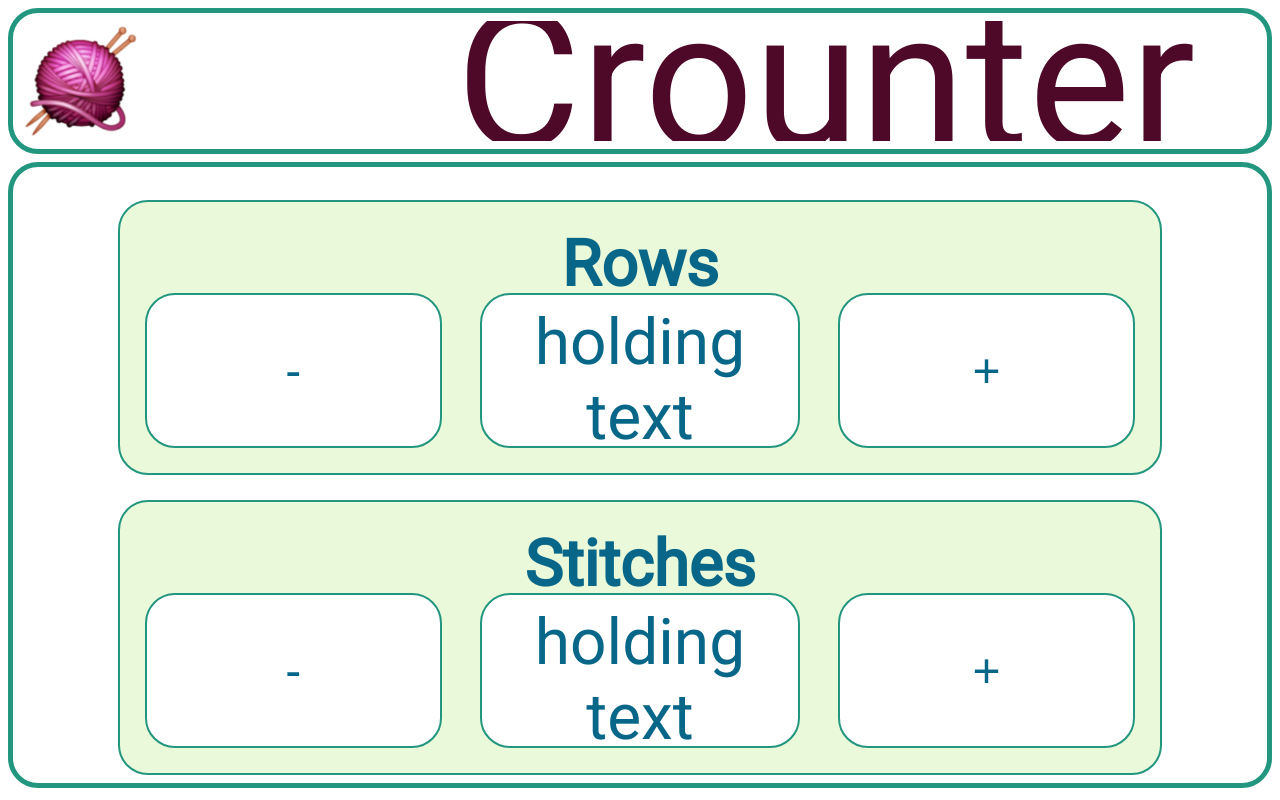
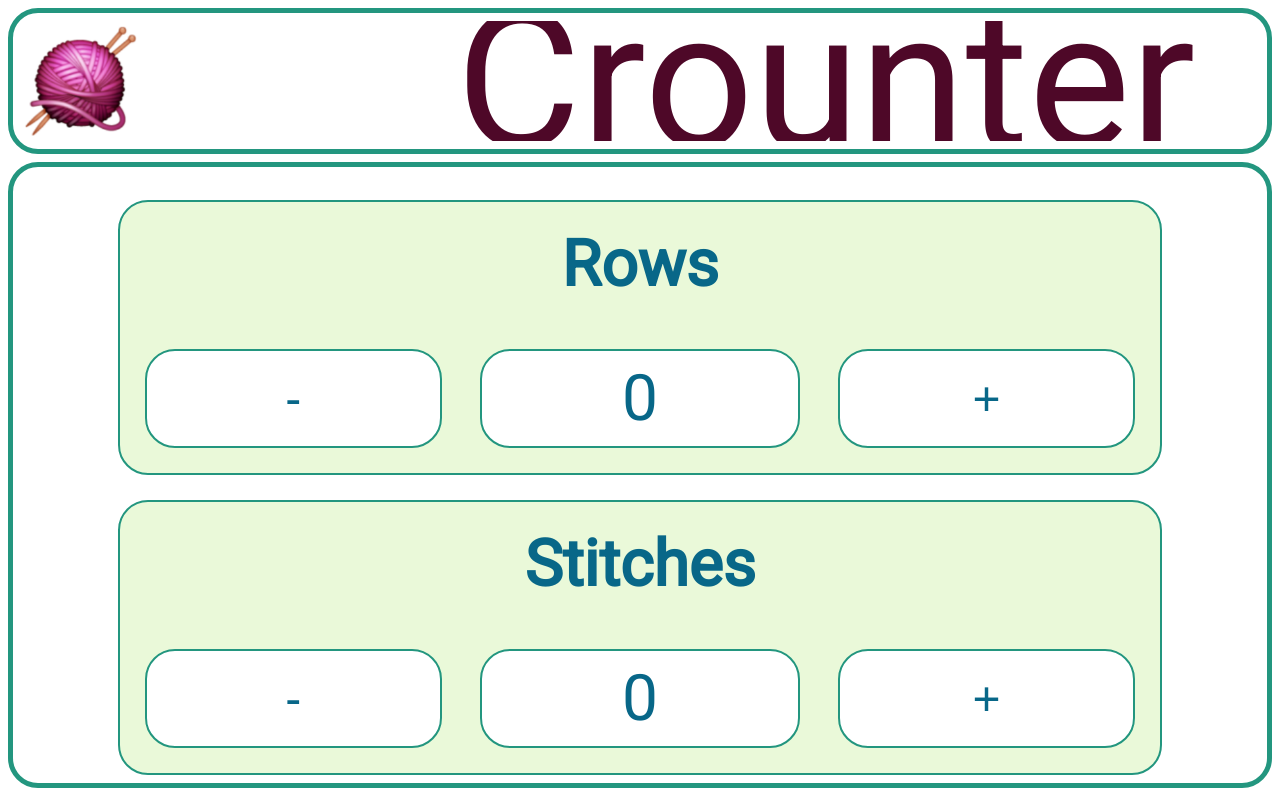
Before and after one commit to lucywho/stash-track, a React (Create React App) app: page / in a window 1280 px wide. Built offline with nearby package versions, Linux system fonts and the light colour scheme.

Commit message:
basic functions complete

```diff
--- a/public/style.css
+++ b/public/style.css
@@ -99,7 +99,7 @@ button {
     border: #23967f 2px solid;
     border-radius: 30px;
     padding: 1%;
-    text-align: center;
+
     color: inherit;
     background-color: white;
 }
@@ -116,4 +116,8 @@ button {
 .row-minus,
 .row-plus {
     width: 30%;
+    display: flex;
+    flex-direction: column;
+    text-align: center;
+    justify-content: center;
 }
--- a/src/counter.js
+++ b/src/counter.js
@@ -1,20 +1,36 @@
 import React, { useState, useEffect } from "react";
 
-import Number from "./number";
+export default function Counter() {
+    const [rownumber, setRowNumber] = useState(0);
+    const [stnumber, setStNumber] = useState(0);
 
-export default function Counter() {
-    const { number, setNumber } = useState(0);
+    let s = stnumber;
+    let r = rownumber;
 
-    useEffect(() => {
-        //
-    }, []);
+    useEffect(() => {}, []);
 
-    function add() {
-        setNumber = number + 1;
+    function radd() {
+        r++;
+
+        setRowNumber(r);
     }
 
-    function minus() {
-        setNumber = number - 1;
+    function rminus() {
+        r--;
+
+        setRowNumber(r);
+    }
+
+    function sadd() {
+        s++;
+
+        setStNumber(s);
+    }
+
+    function sminus() {
+        s--;
+
+        setStNumber(s);
     }
 
     return (
@@ -23,15 +39,13 @@ export default function Counter() {
                 <div className="title">Rows</div>
                 <div className="counter">
                     <div className="row-minus">
-                        <button className="minus" onClick={minus}>
+                        <button className="minus" onClick={rminus}>
                             -
                         </button>
                     </div>
-                    <div className="row number">
-                        <Number />
-                    </div>
+                    <div className="row number">{rownumber}</div>
                     <div className="row-plus">
-                        <button className="plus" onClick={add}>
+                        <button className="plus" onClick={radd}>
                             +
                         </button>
                     </div>
@@ -42,15 +56,13 @@ export default function Counter() {
                 <div className="title">Stitches</div>
                 <div className="counter">
                     <div className="stitch-minus">
-                        <button className="minus" onClick={minus}>
+                        <button className="minus" onClick={sminus}>
                             -
                         </button>
                     </div>
-                    <div className="stitch number">
-                        <Number />
-                    </div>
+                    <div className="stitch number">{stnumber}</div>
                     <div className="stitch-plus">
-                        <button className="plus" onClick={add}>
+                        <button className="plus" onClick={sadd}>
                             +
                         </button>
                     </div>
--- a/src/number.js
+++ /dev/null
@@ -1,5 +0,0 @@
-import React from "react";
-
-export default function Number() {
-    return <div>holding text</div>;
-}
```
